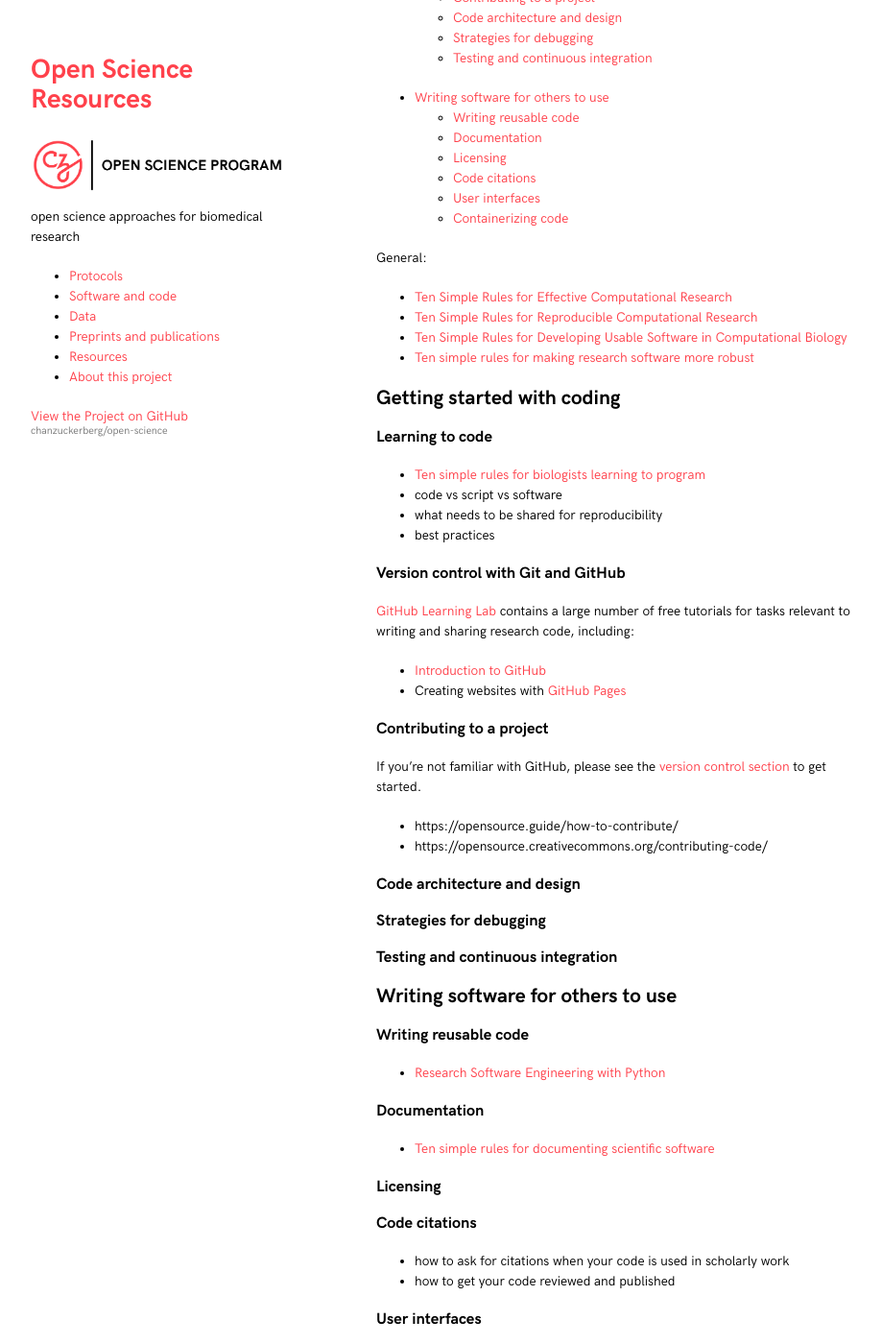
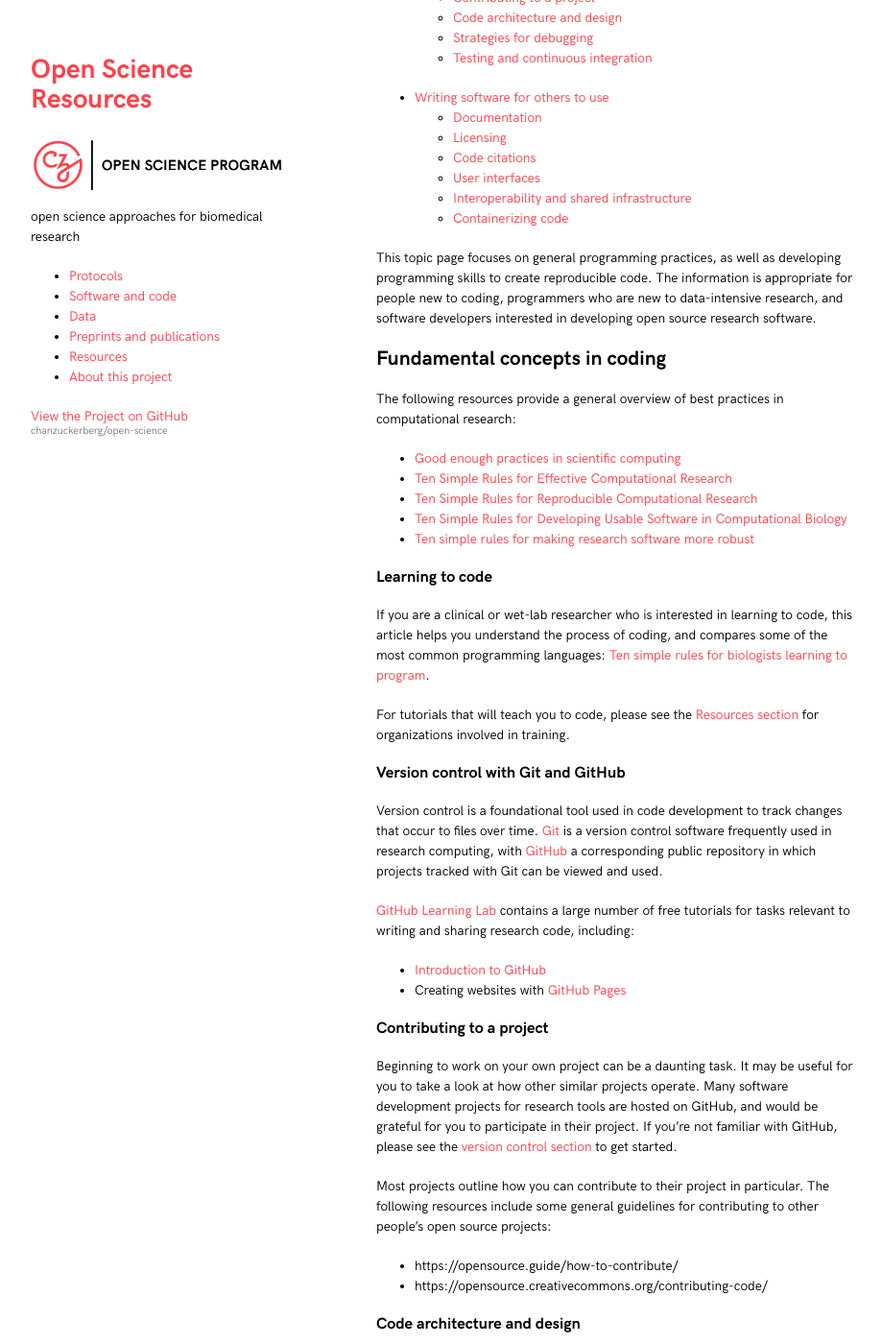
Before and after one commit to chanzuckerberg/open-science, a Jekyll site: the page built from collections/_code/code-development.md, in a window 1280 px wide and 1400 px high, scrolled down 226 px. Shown: the whole window at 96% size, without its empty margins (178-1097 px from the left). Built offline with Jekyll 4.4.1, drawn with Linux system fonts in a browser that asks for light colours; some of the changed text lies outside the part shown.

Commit message:
scoping this PR, adding placeholders

```diff
--- a/collections/_code/code-development.md
+++ b/collections/_code/code-development.md
@@ -4,8 +4,8 @@ category: code
 layout: default
 ---
 
-**Topics in this section:**
-- [Getting started with coding](#getting-started-with-coding)
+**Topics on this page:**
+- [Fundamental concepts in coding](#fundamental-concepts-in-coding)
   - [Learning to code](#learning-to-code)
   - [Version control with Git and GitHub](#version-control-with-git-and-github)
   - [Contributing to a project](#contributing-to-a-project)
@@ -13,30 +13,49 @@ layout: default
   - [Strategies for debugging](#strategies-for-debugging)
   - [Testing and continuous integration](#testing-and-continuous-integration)
 - [Writing software for others to use](#writing-software-for-others-to-use)
-  - [Writing reusable code](#writing-reusable-code)
   - [Documentation](#documentation)
   - [Licensing](#licensing)
   - [Code citations](#code-citations)
   - [User interfaces](#user-interfaces)
+  - [Interoperability and shared infrastructure](#interoperability-and-shared-infrastructure)
   - [Containerizing code](#containerizing-code)
 
-General:
+This topic page focuses on general programming practices,
+as well as developing programming skills to create reproducible code.
+The information is appropriate for people new to coding,
+programmers who are new to data-intensive research,
+and software developers interested in developing open source research software.
 
+## Fundamental concepts in coding
+
+The following resources provide a general overview of best practices in computational research:
+
+- [Good enough practices in scientific computing](https://journals.plos.org/ploscompbiol/article?id=10.1371/journal.pcbi.1005510)
 - [Ten Simple Rules for Effective Computational Research](https://journals.plos.org/ploscompbiol/article?id=10.1371/journal.pcbi.1003506)
 - [Ten Simple Rules for Reproducible Computational Research](https://journals.plos.org/ploscompbiol/article?id=10.1371/journal.pcbi.1003285)
 - [Ten Simple Rules for Developing Usable Software in Computational Biology](https://journals.plos.org/ploscompbiol/article?id=10.1371/journal.pcbi.1005265)
 - [Ten simple rules for making research software more robust](https://journals.plos.org/ploscompbiol/article?id=10.1371/journal.pcbi.1005412)
 
-## Getting started with coding
-
 ### Learning to code
 
-- [Ten simple rules for biologists learning to program](https://journals.plos.org/ploscompbiol/article?id=10.1371/journal.pcbi.1005871)
-- code vs script vs software
-- what needs to be shared for reproducibility
-- best practices
+If you are a clinical or wet-lab researcher who is interested in learning to code,
+this article helps you understand the process of coding,
+and compares some of the most common programming languages:
+[Ten simple rules for biologists learning to program](https://journals.plos.org/ploscompbiol/article?id=10.1371/journal.pcbi.1005871).
+
+For tutorials that will teach you to code,
+please see the [Resources section](/open-science/resources/)
+for organizations involved in training.
 
 ### Version control with Git and GitHub
+
+Version control is a foundational tool used in code development to track changes that occur
+to files over time.
+[Git](https://git-scm.com/about)
+is a version control software frequently used in research computing,
+with [GitHub](https://help.github.com/en/github)
+a corresponding public repository in which projects tracked with Git
+can be viewed and used.
 
 [GitHub Learning Lab](https://lab.github.com/) contains a large number of free tutorials
 for tasks relevant to writing and sharing research code, including:
@@ -46,38 +65,102 @@ for tasks relevant to writing and sharing research code, including:
 
 ### Contributing to a project
 
+Beginning to work on your own project can be a daunting task.
+It may be useful for you to take a look at how other similar projects operate.
+Many software development projects for research tools are hosted on GitHub,
+and would be grateful for you to participate in their project.
 If you're not familiar with GitHub,
 please see the [version control section](#version-control-with-git-and-github)
 to get started.
+
+Most projects outline how you can contribute to their project in particular.
+The following resources include some general guidelines for contributing to other people's
+open source projects:
 
 - https://opensource.guide/how-to-contribute/
 - https://opensource.creativecommons.org/contributing-code/
 
 ### Code architecture and design
 
+**Under construction**
+
+[Refactoring catalog](https://refactoring.com/catalog/)
+
 ### Strategies for debugging
+
+**Under construction**
 
 ### Testing and continuous integration
 
+**Under construction**
+
 ## Writing software for others to use
 
-### Writing reusable code
+While the section above highlights foundational concepts in programming,
+this section focuses on writing code that other researchers will be able to reuse
+(including your future self!).
 
-- [Research Software Engineering with Python](https://merely-useful.tech/py-rse/index.html)
+For a comprehensive overview of overall tools and approaches when developing software,
+please see [Research Software Engineering with Python](https://merely-useful.tech/py-rse/index.html).
+This book integrates across concepts highlighted in the section above,
+as well as the following subsections.
 
 ### Documentation
 
-- [Ten simple rules for documenting scientific software](https://journals.plos.org/ploscompbiol/article?id=10.1371/journal.pcbi.1006561)
+**Under construction**
+
+[Ten simple rules for documenting scientific software](https://journals.plos.org/ploscompbiol/article?id=10.1371/journal.pcbi.1006561)
 
 ### Licensing
 
+**Under construction**
+
 ### Code citations
 
-- how to ask for citations when your code is used in scholarly work
-- how to get your code reviewed and published
+Clearly communicating how you'd like your software to be cited is essential
+for receiving credit for the work you do in software development.
+The following approaches represent separate (but complementary)
+approaches to ensuring you can track when other researchers
+publish research using your software.
+
+For more information on these issues,
+please see products from the [FORCE11 Software Citation Implementation Working Group](https://github.com/force11/force11-sciwg#group-products).
+
+**Make it clear to users how your software should be cited in scholarly work.**
+Some software includes instructions for citation included with the user interface.
+
+FIXME: github standard methods for citation
+
+**Engage in peer review of your code.**
+
+- [Software Review from ROpenSci](https://ropensci.org/software-review/)
+- [pyOpenSci](https://www.pyopensci.org/)
+
+**Publish a manuscript about your software.**
+
+- https://www.software.ac.uk/which-journals-should-i-publish-my-software
+- [The Journal of Open Source Software](https://joss.theoj.org/)
 
 ### User interfaces
 
+**Under construction**
+
+[GUIs for research software: Why are they relevant?](https://zenodo.org/record/4722579#.YYnA79bMJ6E)
+
+Accessibility:
+
+- [Chartability](https://chartability.fizz.studio/)
+- [HTML and accessibility](https://developer.mozilla.org/en-US/docs/Learn/Accessibility/HTML)
+
+### Interoperability and shared infrastructure
+
+**Under construction**
+
+[Joint Roadmap for Open Science Tools](https://jrost.org/),
+now [Invest in Open Infrastructure](https://investinopen.org/)
+
 ### Containerizing code
 
-- [Ten simple rules for writing Dockerfiles for reproducible data science](https://journals.plos.org/ploscompbiol/article?id=10.1371/journal.pcbi.1008316)
+**Under construction**
+
+[Ten simple rules for writing Dockerfiles for reproducible data science](https://journals.plos.org/ploscompbiol/article?id=10.1371/journal.pcbi.1008316)
```
